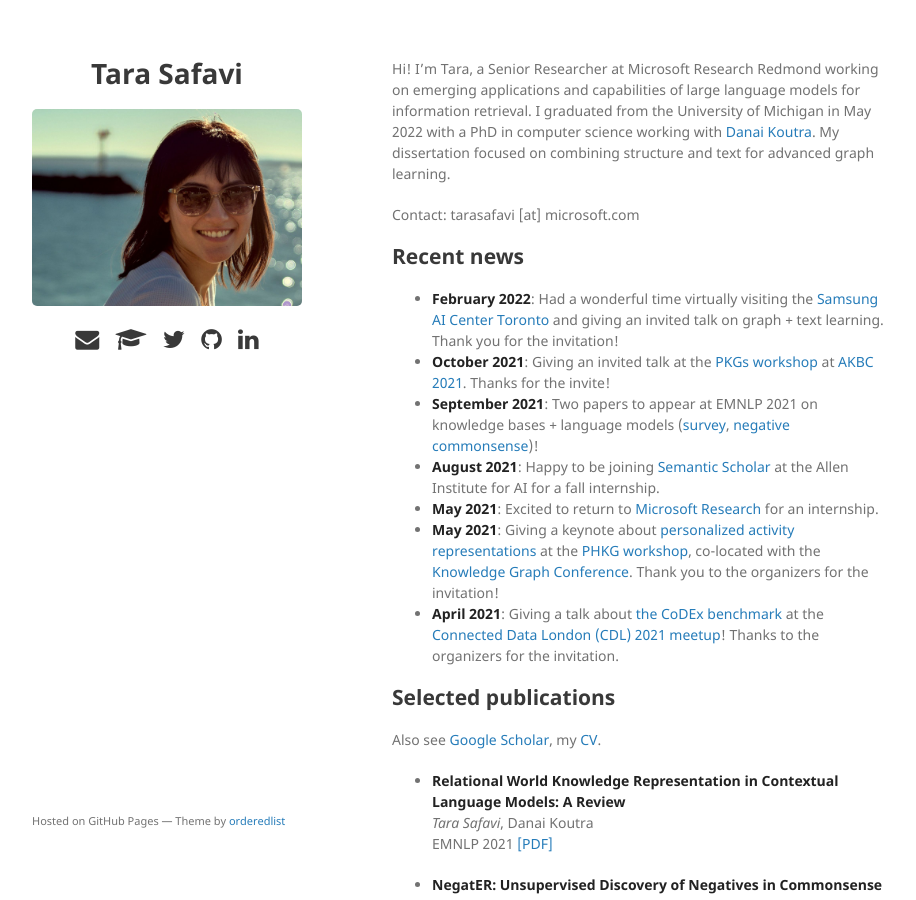
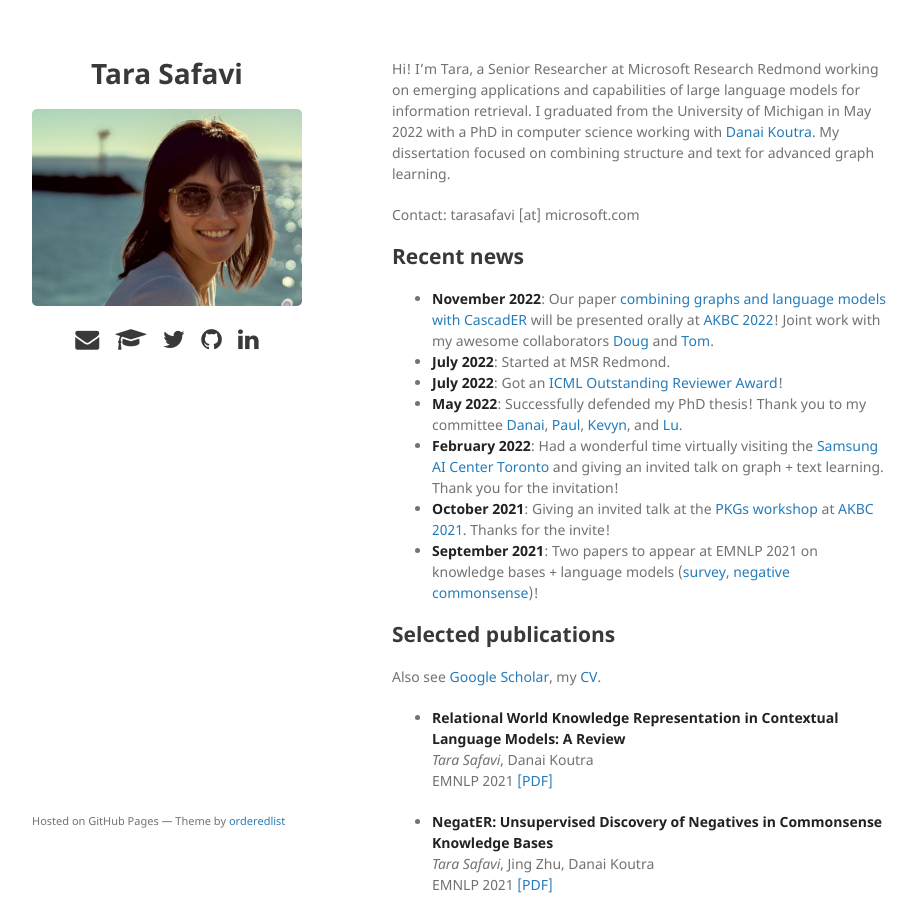
Before and after one commit to tsafavi/tsafavi.github.io, a Jekyll site: the page built from index.md, in a window 1280 px wide and 900 px high. Shown: the whole window, without its empty margins (178-1094 px from the left). Built offline with Jekyll 4.4.1, drawn with Linux system fonts in a browser that asks for light colours.

Commit message:
Update news.yml

```diff
--- a/_data/news.yml
+++ b/_data/news.yml
@@ -1,3 +1,11 @@
+- date: "November 2022"
+  description: "Our paper <a href=\"https://www.akbc.ws/2022/papers/20_cascader_cross_modal_cascading\" target=\"_blank\">combining graphs and language models with CascadER</a> will be presented orally at <a href=\"https://www.akbc.ws/2022/\" target=\"_blank\">AKBC 2022</a>! Joint work with my awesome collaborators <a href=\"https://users.cs.northwestern.edu/~ddowney/\" target=\"_blank\">Doug</a> and <a href=\"https://www.linkedin.com/in/tom-hope-1433a228/?originalSubdomain=il\" target=\"_blank\">Tom</a>."
+- date: "July 2022"
+  description: "Started at MSR Redmond."
+- date: "July 2022"
+  description: "Got an <a href=\"https://icml.cc/Conferences/2022/Reviewers\" target=\"_blank\">ICML Outstanding Reviewer Award</a>!"
+- date: "May 2022"
+  description: "Successfully defended my PhD thesis! Thank you to my committee <a href=\"https://web.eecs.umich.edu/~dkoutra/\" target=\"_blank\">Danai</a>, <a href=\"https://www.microsoft.com/en-us/research/people/pauben/\" target=\"_blank\">Paul</a>, <a href=\"http://www-personal.umich.edu/~kevynct/\" target=\"_blank\">Kevyn</a>, and <a href=\"https://web.eecs.umich.edu/~wangluxy/\" target=\"_blank\">Lu</a>."
 - date: "February 2022"
   description: "Had a wonderful time virtually visiting the <a href=\"https://research.samsung.com/aicenter_toronto\" target=\"_blank\">Samsung AI Center Toronto</a> and giving an invited talk on graph + text learning. Thank you for the invitation!"
 - date: "October 2021"
```
